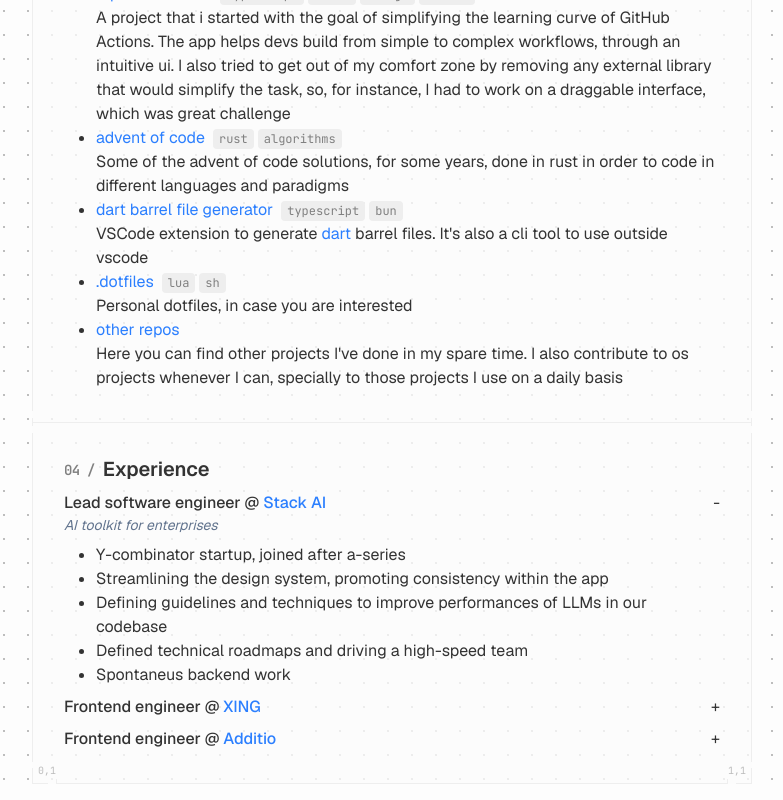
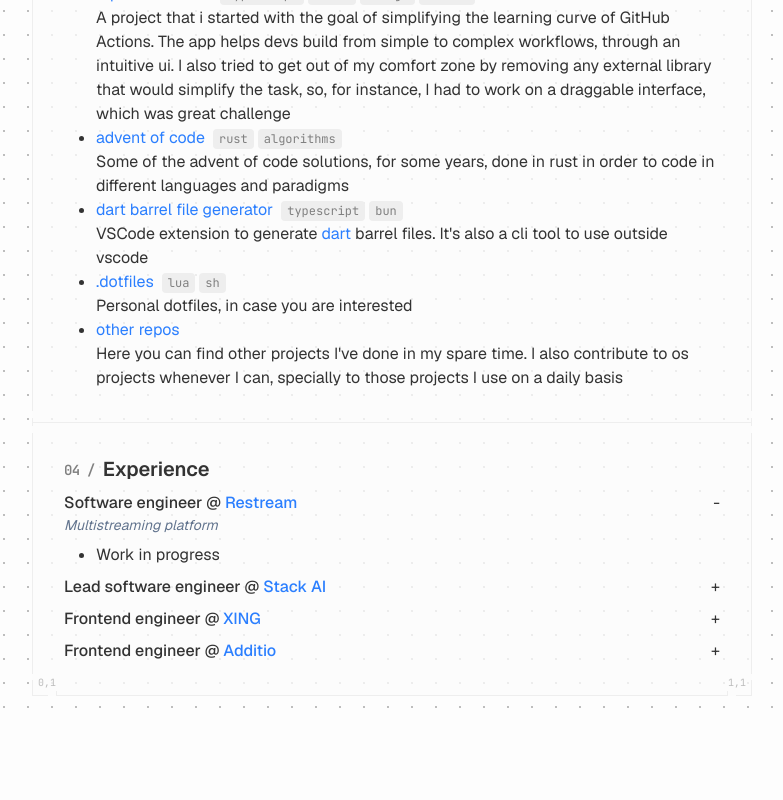
Before and after one commit to mikededo/portfolio, a SvelteKit app: page / in a window 1280 px wide. Shown: the part 1009-1809 px from the top of the page, without its empty margins (248-1031 px from the left). After the commit the page ends 1721 px from the top, so only its background shows below. Built offline with nearby package versions, Linux system fonts and the light colour scheme; no server answers.

Commit message:
feat: add restream experience

```diff
--- a/src/routes/+page.svelte
+++ b/src/routes/+page.svelte
@@ -16,7 +16,7 @@
     type Props = { data: PageData }
     const { data }: Props = $props()
 
-    const expanded = new SvelteSet<string>(['stackai'])
+    const expanded = new SvelteSet<string>(['restream'])
 
     const onToggleExpand = (id: string) => () => {
         if (expanded.has(id)) {
@@ -208,6 +208,18 @@
         <ul class="space-y-2">
             <li>
                 <Experience
+                    company="Restream"
+                    companyHref="https://www.restream.io"
+                    expanded={expanded.has('restream')}
+                    subtitle="Multistreaming platform"
+                    title="Software engineer"
+                    onExpand={onToggleExpand('restream')}
+                >
+                    <li>Work in progress</li>
+                </Experience>
+            </li>
+            <li>
+                <Experience
                     company="Stack AI"
                     companyHref="https://www.stack-ai.com"
                     expanded={expanded.has('stackai')}
```
